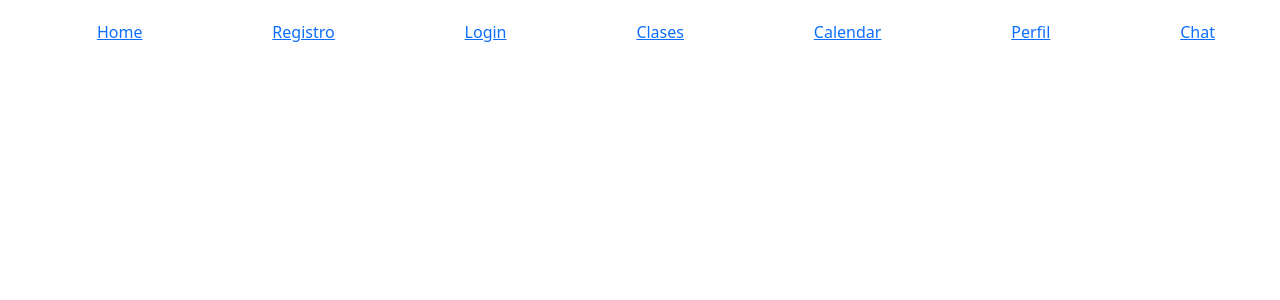
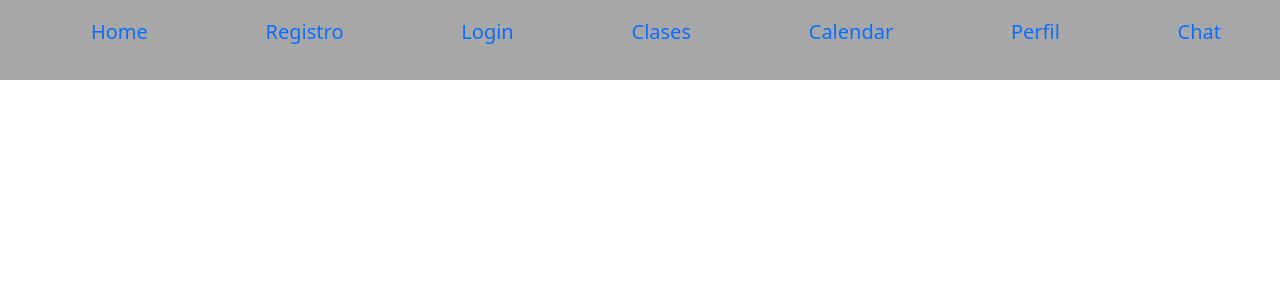
Before and after one commit to DiegoAraujoJS/PF_E-Commerce, a React (Create React App) app in the folder client/: page / in a window 1280 px wide. Shown: the top 300 px of the page. Built offline with nearby package versions, Linux system fonts and the light colour scheme.

Commit message:
css simple a la navbar

```diff
--- a/client/src/components/NavBar/NavBar.module.css
+++ b/client/src/components/NavBar/NavBar.module.css
@@ -5,11 +5,17 @@
     position: sticky;
     top: 0;
     height: 80px;
+    background-color: #a7a7a7;
 }
 
 .list{
+    font-size: 20px;
     display: flex;
     justify-content: space-around;
     width: 100vw;
     list-style: none;
 }
+
+.list a{
+    text-decoration: none;
+}
```
